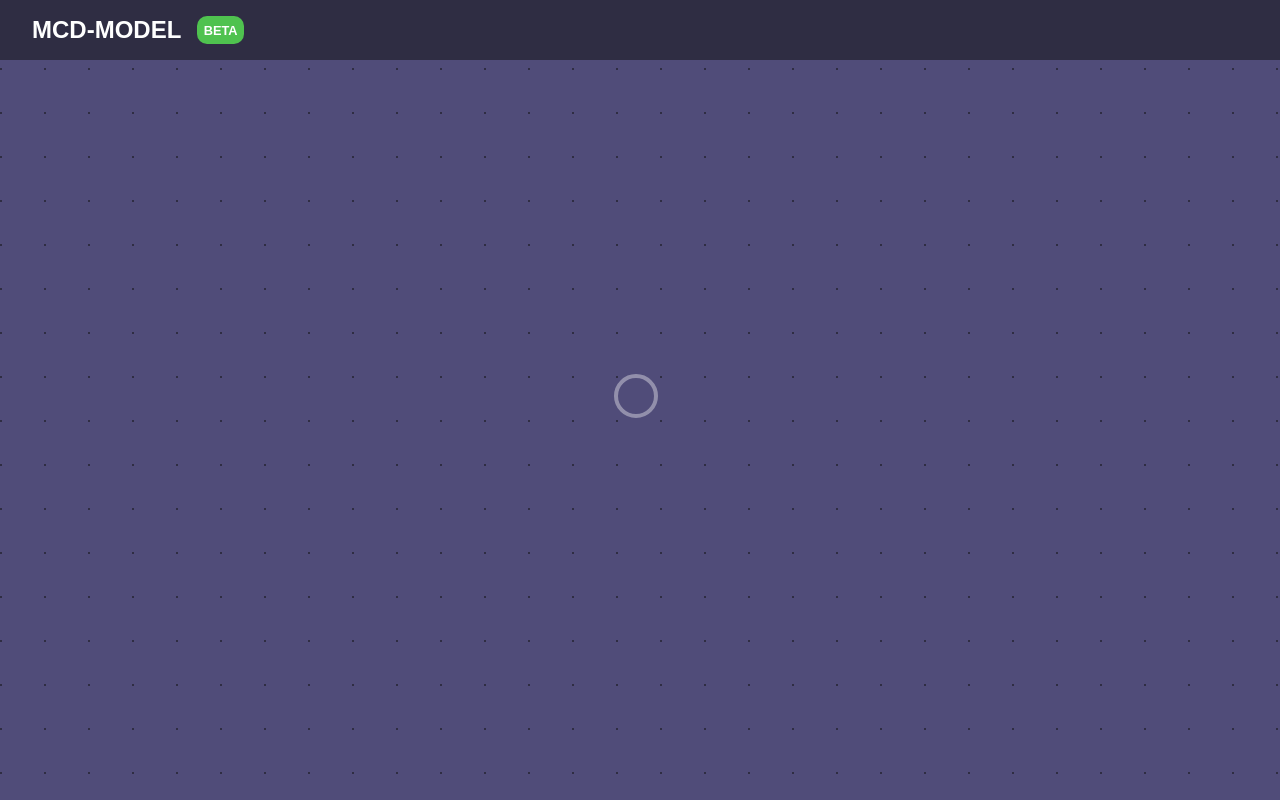
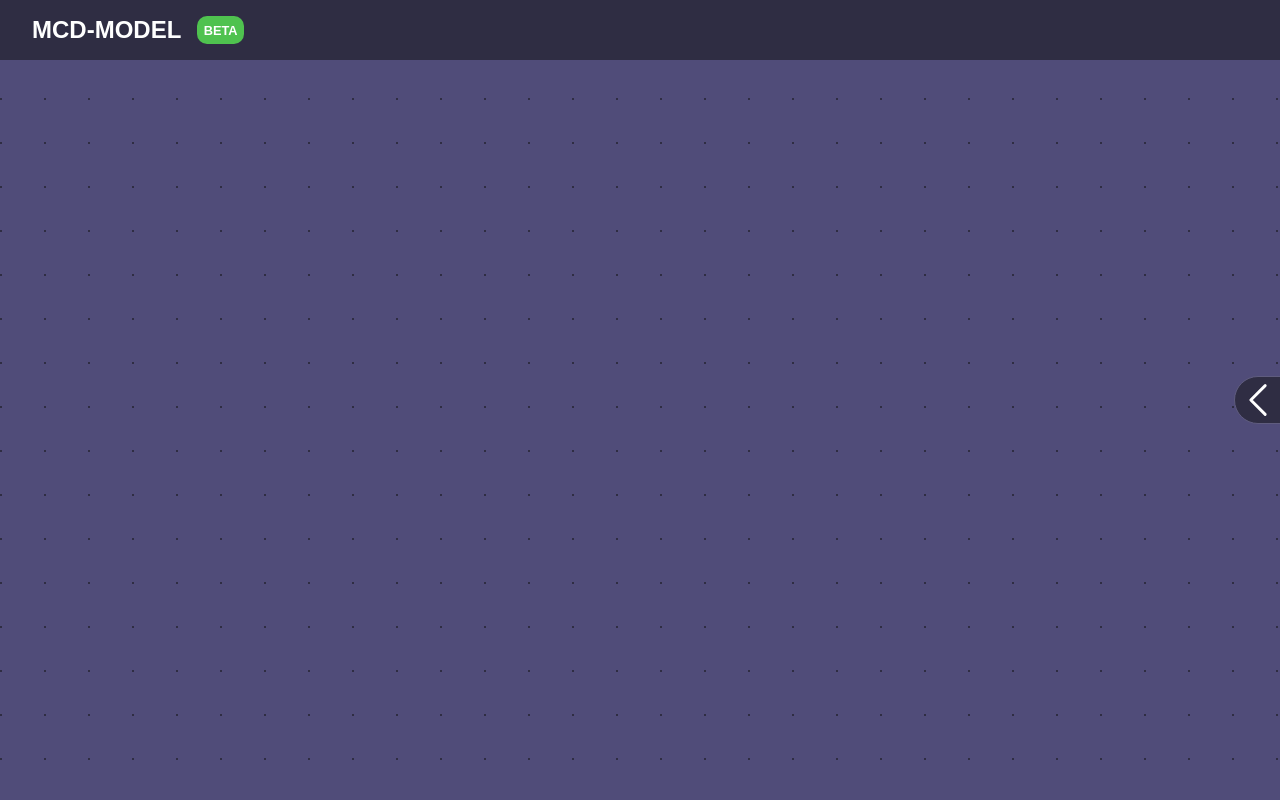
Before and after one commit to Kandreas9/mcd-model, a SvelteKit app: page / in a window 1280 px wide. Built offline with nearby package versions, Linux system fonts and the light colour scheme.

Commit message:
fixed breaking bug

```diff
--- a/src/routes/+page.svelte
+++ b/src/routes/+page.svelte
@@ -25,7 +25,8 @@
 
 	const handleBodyClick = (e) => {
 		if (sideMenuSelectedItem === 'table') {
-			let prevElementList = JSON.parse(localStorage.getItem('elements-model'));
+			let prevElementList =
+				elements === null ? [] : JSON.parse(localStorage.getItem('elements-model'));
 
 			prevElementList.push({
 				id: prevElementList.length,
@@ -39,7 +40,8 @@
 			elements = prevElementList;
 			localStorage.setItem('elements-model', JSON.stringify(prevElementList));
 		} else if (sideMenuSelectedItem === 'relationTable') {
-			let prevElementList = JSON.parse(localStorage.getItem('elements-model'));
+			let prevElementList =
+				elements === null ? [] : JSON.parse(localStorage.getItem('elements-model'));
 
 			prevElementList.push({
 				id: prevElementList.length,
@@ -102,7 +104,7 @@
 
 <Nav />
 
-{#if elements}
+{#if elements !== undefined}
 	<div
 		bind:this={modelArea}
 		class="model-area"
@@ -110,6 +112,7 @@
 		on:keydown={(e) => handleKeyDown(e, handleBodyClick)}
 		on:click={handleBodyClick}
 	>
+		{#if elements}
 			{#each elements as element, i}
 				{#if element.type == 'entity'}
 					<EntityTable
@@ -147,15 +150,16 @@
 					/>
 				{/if}
 			{/each}
+		{/if}
 	</div>
-{:else}
+{:else if elements === undefined}
 	<div class="lds-ripple">
 		<div />
 		<div />
 	</div>
 {/if}
 
-{#if elements}
+{#if elements !== undefined}
 	<div class="sideMenuWrapper">
 		<SideMenu {modelArea} bind:sideMenuSelectedItem />
 	</div>
```
Lines whose indentation alone changed are shown as unchanged.
